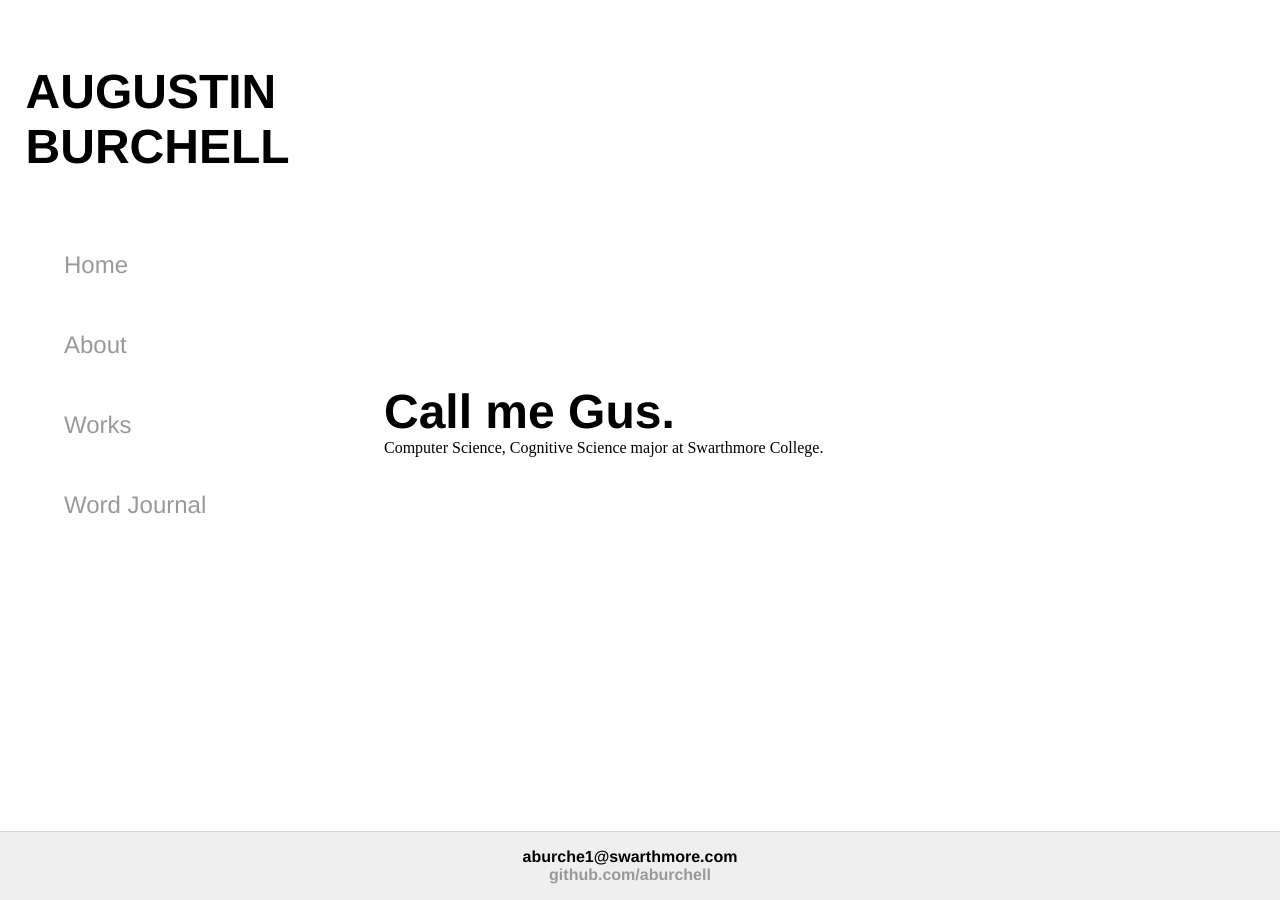
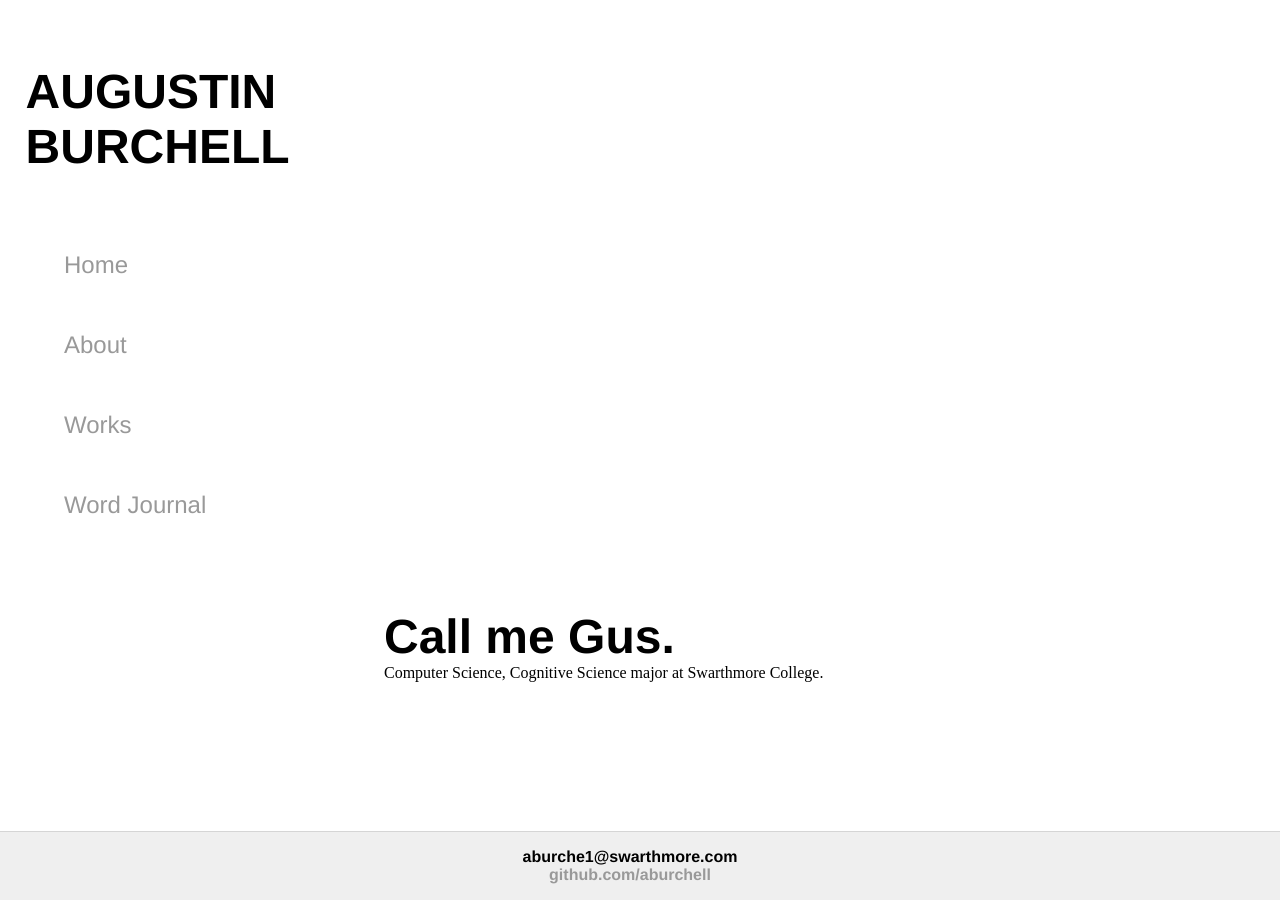
Before and after one commit to aburchell/aburchell.github.io, a Jekyll site: the page built from about/index.html, in a window 1280 px wide. Built offline with Jekyll 4.4.1, drawn with Linux system fonts in a browser that asks for light colours.

Commit message:
Update main.css

```diff
--- a/css/main.css
+++ b/css/main.css
@@ -6,7 +6,9 @@ body {
     margin: 30%;
     width: 70%;
     max-height: 80%;
-    overflow: scroll;
+    overflow: auto;
+    position: fixed;
+    top: 25%;
 }
 footer ul {
     font-family:'Helvetica', 'Arial', 'Sans-Serif';
```
